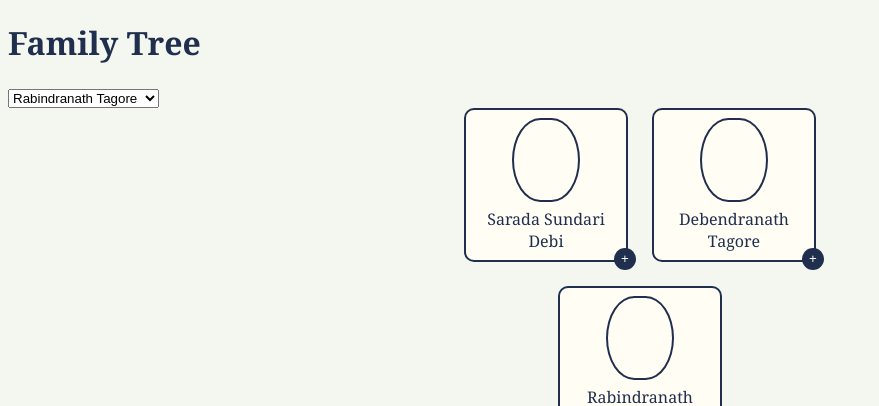
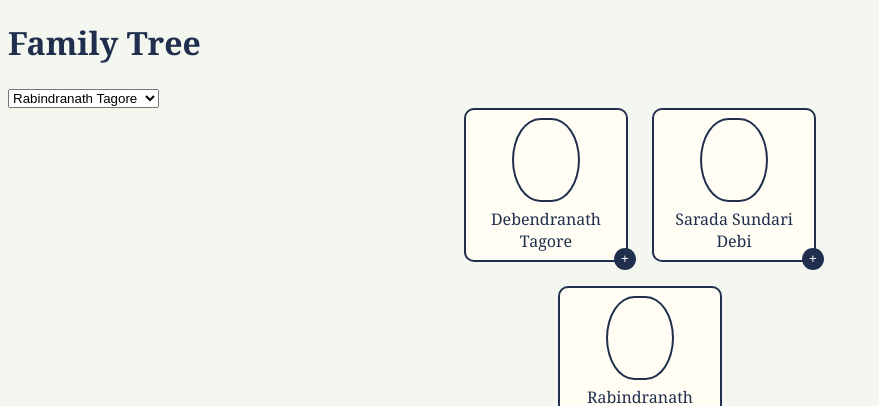
Before and after one commit to AninditaBasu/roots-and-branches, a Jekyll site: the page built from tree.md, in a window 1280 px wide. Shown: the top 406 px of the page, without its empty margins (0-879 px from the left). Built offline with Jekyll 4.4.1, drawn with Linux system fonts in a browser that asks for light colours; part of the change alters nothing that is shown.

Commit message:
reverting some changes

```diff
--- a/_layouts/default.html
+++ b/_layouts/default.html
@@ -5,10 +5,8 @@
   <title>{{ page.title | default: "Family Tree" }}</title>
   <meta name="viewport" content="width=device-width, initial-scale=1">
   <link rel="stylesheet" href="{{ '/assets/css/style.css' | relative_url }}">
-  <script src="{{ '/assets/js/tree.js' | relative_url }}"></script>
 </head>
-<body data-baseurl="{{ site.baseurl }}">
-
+<body>
   <header>
     <h1>{{ page.title | default: "Family Tree" }}</h1>
   </header>
@@ -17,5 +15,6 @@
     {{ content }}
   </main>
 
+  <script src="{{ '/assets/js/tree.js' | relative_url }}"></script>
 </body>
 </html>
--- a/assets/js/tree.js
+++ b/assets/js/tree.js
@@ -1,148 +1,166 @@
-document.addEventListener("DOMContentLoaded", () => {
-
 const CONFIG = {
-  dataFile: (document.body.dataset.baseurl || "") + "/people.json",
-  imageRoot: (document.body.dataset.baseurl || "") + "/assets/images/people/",
-  id: "id",
-  label: "name",
-  parent: "parents",
-  spouse: "spouses"
+  dataFile: '/roots-and-branches/people.json',
+  imageRoot: '/roots-and-branches/assets/images/people/'
 };
 
 let PEOPLE = {};
+let CHILDREN = {};
 let ROOT = null;
 
-/* -------------------- LOAD DATA -------------------- */
+// -------- Modal display schema --------
+const MODAL_SCHEMA = [
+  p => {
+    if (!p.born) return null;
+    let t = `Born on ${prettyDate(p.born)}`;
+    if (p.born_place) t += ` at ${p.born_place}`;
+    if (p.died) {
+      t += `; died on ${prettyDate(p.died)}`;
+      if (p.died_place) t += ` at ${p.died_place}`;
+    }
+    return t + '.';
+  },
+  p => p.aliases?.length ? `Also known as ${p.aliases.join(', ')}.` : null,
+  p => p.spouses?.length
+    ? `Spouse of ${p.spouses.map(id => PEOPLE[id]?.name).filter(Boolean).join(', ')}.`
+    : null
+];
 
+// -------- Helpers --------
+function prettyDate(d) {
+  return new Date(d).toLocaleDateString('en-GB', {
+    day: 'numeric', month: 'long', year: 'numeric'
+  });
+}
+
+// -------- Load data --------
 fetch(CONFIG.dataFile)
   .then(r => r.json())
   .then(data => {
-    data.forEach(p => PEOPLE[p.id] = p);
+    data.forEach(p => {
+      PEOPLE[p.id] = p;
+      if (p.parents) {
+        p.parents.forEach(pr => {
+          if (!CHILDREN[pr.id]) CHILDREN[pr.id] = [];
+          CHILDREN[pr.id].push(p.id);
+        });
+      }
+    });
     buildPicker(data);
   });
 
-function buildPicker(list){
-  const sel = document.getElementById("rootPicker");
-  sel.innerHTML = "";
-  list.forEach(p=>{
-    const o=document.createElement("option");
-    o.value=p.id;
-    o.textContent=p.name;
+function buildPicker(list) {
+  const sel = document.getElementById('rootPicker');
+  list.forEach(p => {
+    const o = document.createElement('option');
+    o.value = p.id;
+    o.textContent = p.name;
     sel.appendChild(o);
   });
-  sel.onchange=()=>renderTree(sel.value);
+  sel.onchange = () => renderTree(sel.value);
   renderTree(list[0].id);
 }
 
-/* -------------------- TREE BUILD -------------------- */
+// -------- Tree rendering --------
+function renderTree(rootId) {
+  ROOT = rootId;
+  const tree = document.getElementById('tree');
+  tree.innerHTML = '';
 
-function renderTree(rootId){
-  ROOT=rootId;
-  const tree=document.getElementById("tree");
-  tree.innerHTML="";
+  const generations = buildGenerations(rootId, 3);
 
-  const gens = [
-    getAncestors(rootId,2).reverse(),
-    [PEOPLE[rootId]],
-    getDescendants(rootId,2)
-  ];
-
-  gens.forEach(g=>{
-    const row=document.createElement("div");
-    row.className="generation";
-    g.forEach(p=>row.appendChild(node(p)));
+  generations.forEach(gen => {
+    const row = document.createElement('div');
+    row.className = 'generation';
+    gen.forEach(id => row.appendChild(node(PEOPLE[id])));
     tree.appendChild(row);
   });
 }
 
-function getAncestors(id,depth){
-  if(depth===0) return [];
-  const p=PEOPLE[id];
-  if(!p || !p.parents) return [];
-  return p.parents.flatMap(r=>{
-    const parent=PEOPLE[r.id];
-    return parent ? [parent,...getAncestors(parent.id,depth-1)] : [];
-  });
+function buildGenerations(rootId, depth) {
+  const gens = [[rootId]];
+  const seen = new Set([rootId]);
+
+  // ancestors
+  let prev = [rootId];
+  for (let d = 1; d <= depth; d++) {
+    const layer = [];
+    prev.forEach(id => {
+      (PEOPLE[id].parents || []).forEach(p => {
+        if (!seen.has(p.id)) {
+          seen.add(p.id);
+          layer.push(p.id);
+        }
+      });
+    });
+    if (!layer.length) break;
+    gens.unshift(layer);
+    prev = layer;
+  }
+
+  // descendants
+  prev = [rootId];
+  for (let d = 1; d <= depth; d++) {
+    const layer = [];
+    prev.forEach(id => {
+      (CHILDREN[id] || []).forEach(c => {
+        if (!seen.has(c)) {
+          seen.add(c);
+          layer.push(c);
+        }
+      });
+    });
+    if (!layer.length) break;
+    gens.push(layer);
+    prev = layer;
+  }
+
+  return gens;
 }
 
-function getDescendants(id,depth){
-  if(depth===0) return [];
-  const kids = Object.values(PEOPLE).filter(p=>
-    p.parents?.some(r=>r.id===id)
-  );
-  return kids.flatMap(k=>[k,...getDescendants(k.id,depth-1)]);
-}
+// -------- Node --------
+function node(p) {
+  const d = document.createElement('div');
+  d.className = 'person-node';
 
-/* -------------------- NODE -------------------- */
+  const portrait = document.createElement('div');
+  portrait.className = 'portrait';
+  if (p.photo) {
+    const im = document.createElement('img');
+    im.src = CONFIG.imageRoot + p.photo;
+    portrait.appendChild(im);
+  }
+  d.appendChild(portrait);
 
-function node(p){
-  const d=document.createElement("div");
-  d.className="person-node";
-  d.style.position="relative"; // fixes + button
-
-  const wrap=document.createElement("div");
-  wrap.className="portrait";
-
-  if(p.photo){
-    const im=document.createElement("img");
-    im.src=CONFIG.imageRoot+p.photo;
-    wrap.appendChild(im);
-  }
-  d.appendChild(wrap);
-
-  const nm=document.createElement("div");
-  nm.className="person-name";
-  nm.textContent=p.name;
+  const nm = document.createElement('div');
+  nm.className = 'person-name';
+  nm.textContent = p.name;
   d.appendChild(nm);
 
-  const b=document.createElement("button");
-  b.className="expand-btn";
-  b.textContent="+";
-  b.onclick=e=>{
+  const b = document.createElement('button');
+  b.className = 'expand-btn';
+  b.textContent = '+';
+  b.onclick = e => {
     e.stopPropagation();
     renderTree(p.id);
   };
   d.appendChild(b);
 
-  d.onclick=()=>openModal(p);
+  d.onclick = () => openModal(p);
   return d;
 }
 
-/* -------------------- MODAL -------------------- */
+// -------- Modal --------
+function openModal(p) {
+  document.getElementById('modal').classList.remove('hidden');
+  document.getElementById('modal-name').textContent = p.name;
 
-function openModal(p){
-  const modal=document.getElementById("modal");
-  const body=document.getElementById("modal-details");
-  const title=document.getElementById("modal-name");
-  const closeBtn=document.getElementById("modal-close");
+  const facts = MODAL_SCHEMA.map(f => f(p)).filter(Boolean);
+  const body =
+    facts.map(t => `<p>${t}</p>`).join('') +
+    (p.content ? `<hr>${p.content}` : '');
 
-  title.textContent=p.name;
-
-  let html="";
-
-  if(p.born){
-    html+=`<p><b>Born:</b> ${prettyDate(p.born)}${p.born_place?" at "+p.born_place:""}</p>`;
-  }
-  if(p.died){
-    html+=`<p><b>Died:</b> ${prettyDate(p.died)}${p.died_place?" at "+p.died_place:""}</p>`;
-  }
-  if(p.aliases?.length){
-    html+=`<p><b>Also known as:</b> ${p.aliases.join(", ")}</p>`;
-  }
-
-  if(p.content){
-    html+=`<hr>${p.content}`;
-  }
-
-  body.innerHTML=html;
-  modal.classList.remove("hidden");
-  closeBtn.onclick=()=>modal.classList.add("hidden");
+  document.getElementById('modal-details').innerHTML = body;
 }
 
-function prettyDate(d){
-  const [y,m,day]=d.split("-");
-  const months=["Jan","Feb","Mar","Apr","May","Jun","Jul","Aug","Sep","Oct","Nov","Dec"];
-  return `${day} ${months[m-1]} ${y}`;
-}
-
-}); // end DOMContentLoaded
+document.getElementById('modal-close').onclick =
+  () => document.getElementById('modal').classList.add('hidden');
```
Also changed, not shown: tree.md (line endings or trailing spaces). Lines whose indentation alone changed are shown as unchanged.
